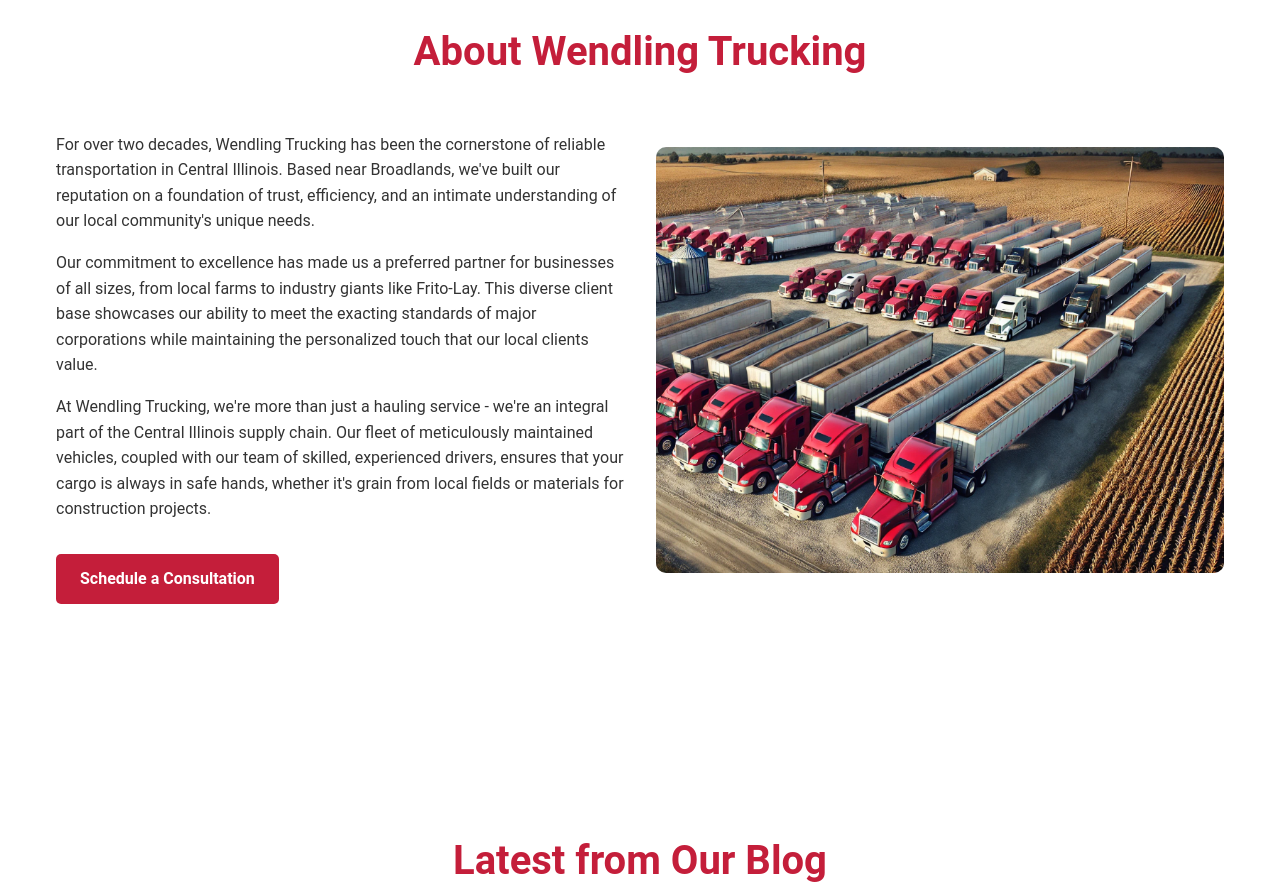
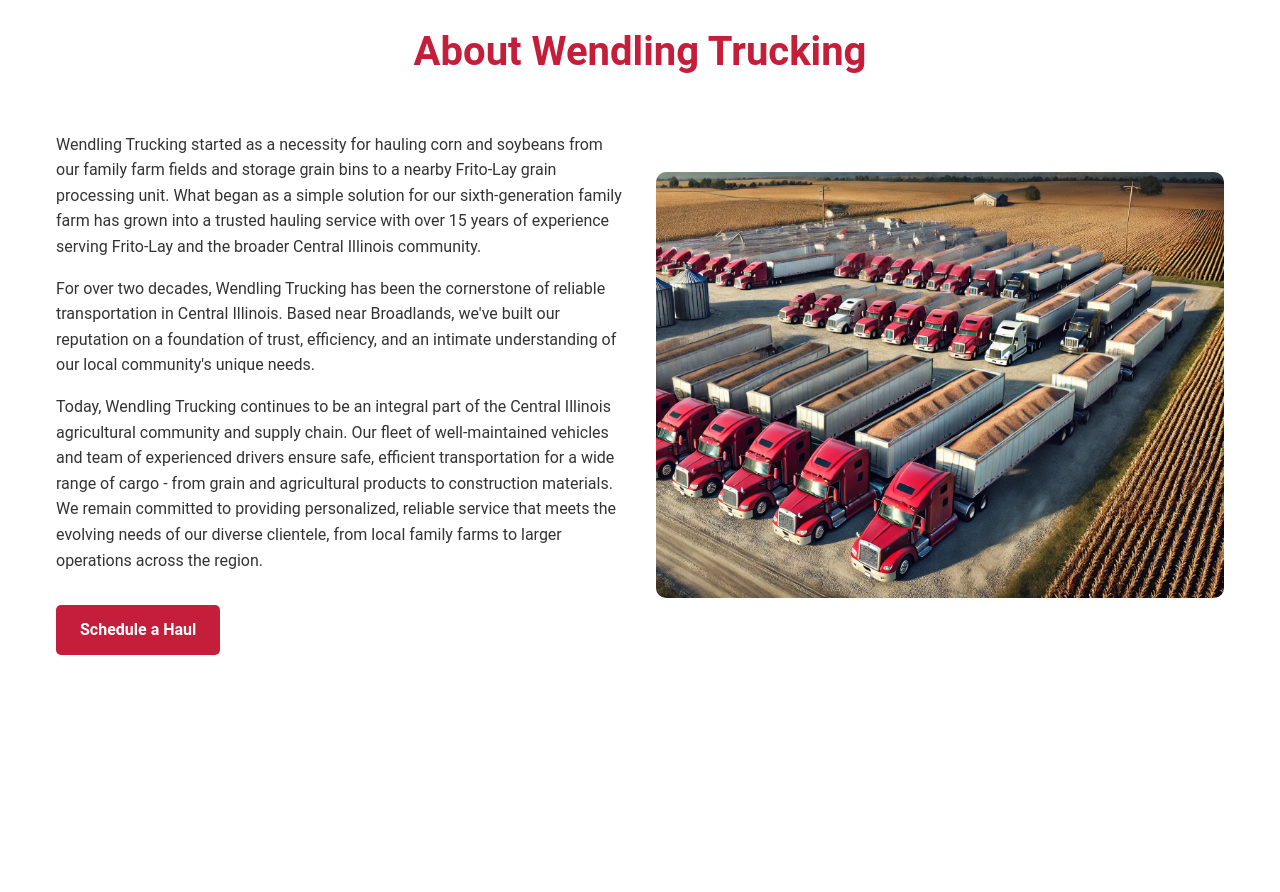
Before and after one commit to jaxpizza/WendlingTrucking, a React (Create React App) app: page / in a window 1280 px wide. Shown: the part 1720-2612 px from the top of the page. Built offline with nearby package versions, Linux system fonts and the light colour scheme.

Commit message:
Updated local changes and deploying to main

```diff
--- a/src/components/About.js
+++ b/src/components/About.js
@@ -60,10 +60,10 @@ const About = () => {
       <SectionTitle>About Wendling Trucking</SectionTitle>
       <AboutContent>
         <AboutText>
+          <p>Wendling Trucking started as a necessity for hauling corn and soybeans from our family farm fields and storage grain bins to a nearby Frito-Lay grain processing unit. What began as a simple solution for our sixth-generation family farm has grown into a trusted hauling service with over 15 years of experience serving Frito-Lay and the broader Central Illinois community.</p>
           <p>For over two decades, Wendling Trucking has been the cornerstone of reliable transportation in Central Illinois. Based near Broadlands, we've built our reputation on a foundation of trust, efficiency, and an intimate understanding of our local community's unique needs.</p>
-          <p>Our commitment to excellence has made us a preferred partner for businesses of all sizes, from local farms to industry giants like Frito-Lay. This diverse client base showcases our ability to meet the exacting standards of major corporations while maintaining the personalized touch that our local clients value.</p>
-          <p>At Wendling Trucking, we're more than just a hauling service - we're an integral part of the Central Illinois supply chain. Our fleet of meticulously maintained vehicles, coupled with our team of skilled, experienced drivers, ensures that your cargo is always in safe hands, whether it's grain from local fields or materials for construction projects.</p>
-          <CtaButton href="#contact">Schedule a Consultation</CtaButton>
+          <p>Today, Wendling Trucking continues to be an integral part of the Central Illinois agricultural community and supply chain. Our fleet of well-maintained vehicles and team of experienced drivers ensure safe, efficient transportation for a wide range of cargo - from grain and agricultural products to construction materials. We remain committed to providing personalized, reliable service that meets the evolving needs of our diverse clientele, from local family farms to larger operations across the region.</p>
+          <CtaButton href="#contact">Schedule a Haul</CtaButton>
         </AboutText>
         <AboutImage src="/images/about-wendling-trucking.jpg" alt="Wendling Trucking fleet" />
       </AboutContent>
```
